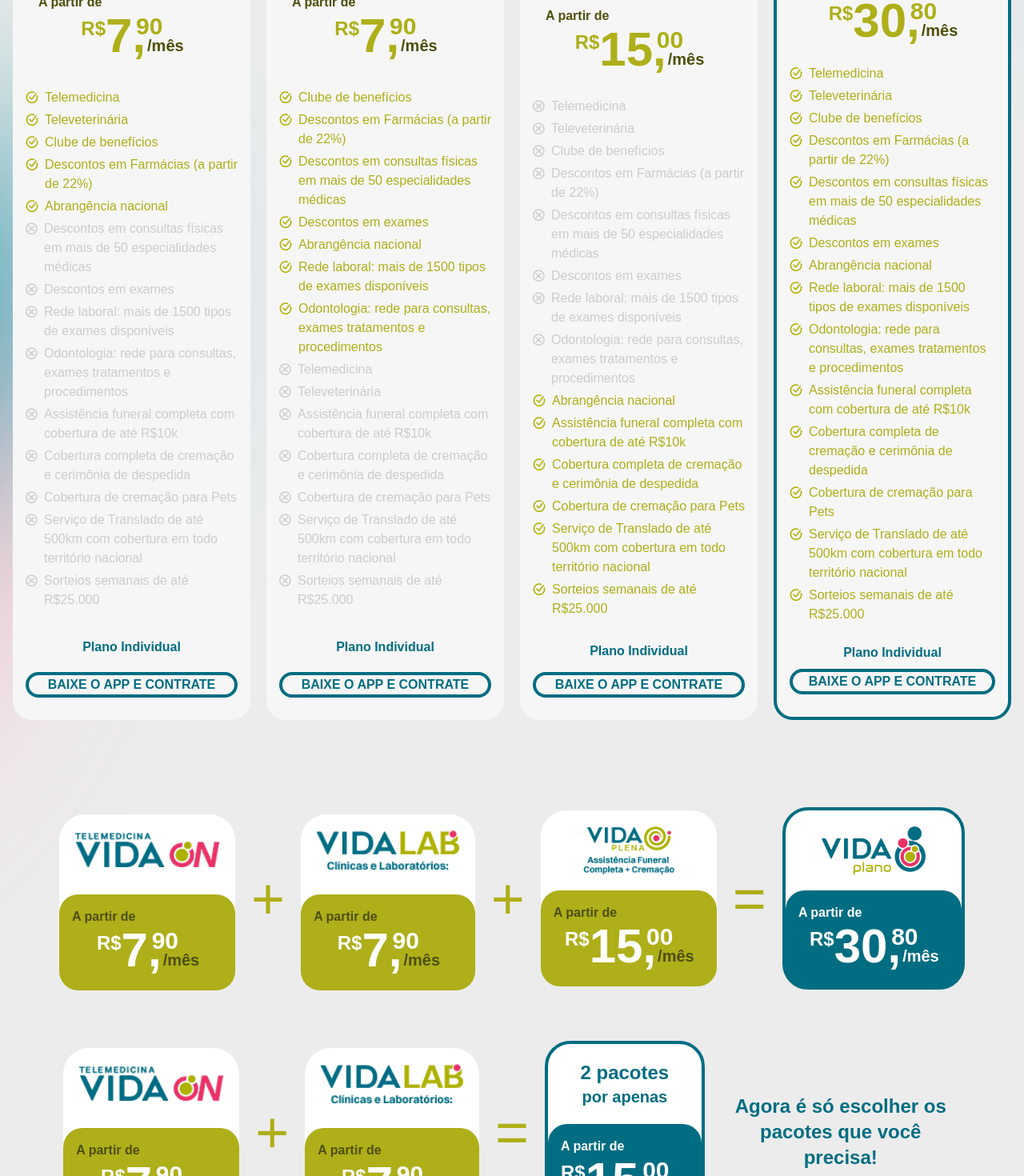
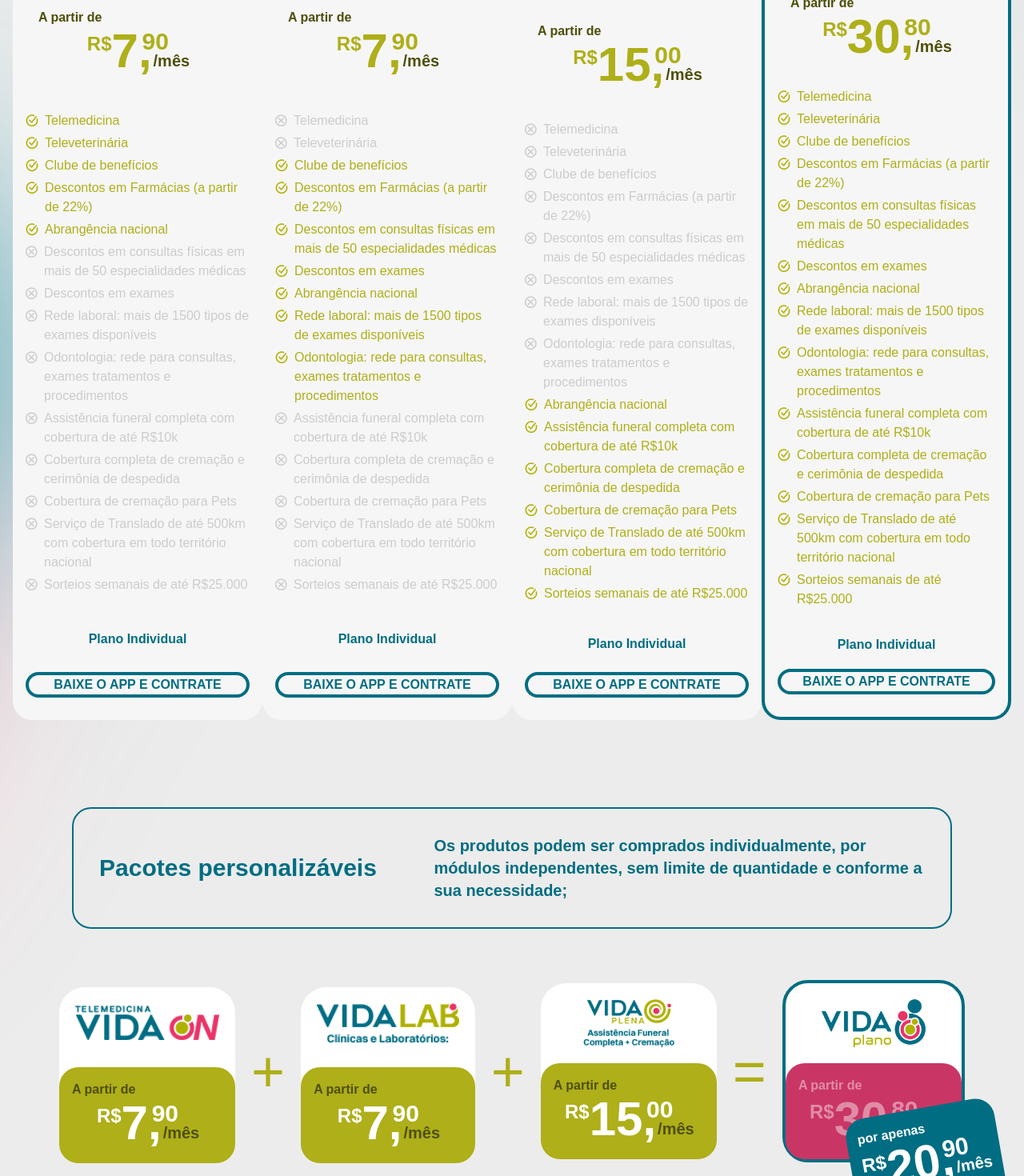
Before and after one commit to disabela-maria20/next-vida-plano-app, a Next.js app: page /planos in a window 1280 px wide. Shown: the part 640-2110 px from the top of the page at 80% size. Built offline with nearby package versions, Linux system fonts and the light colour scheme; a web font is replaced by a local one.

Commit message:
feat: ajuste

```diff
--- a/texts/index.json
+++ b/texts/index.json
@@ -204,7 +204,8 @@
         "centavos": "90",
         "mes": "/mês",
         "saibaMais": "Saiba mais",
-        "link": ""
+        "link": "",
+        "imgLogo": "./img/logo-vida-on.png"
       },
       {
         "id": 2,
@@ -212,11 +213,12 @@
         "tipo": "Individual",
         "faixaetaria": "Pessoas 60+",
         "apartir": "A partir de",
-        "valor": "9",
+        "valor": "30",
         "centavos": "90",
         "mes": "/mês",
         "saibaMais": "Saiba mais",
-        "link": ""
+        "link": "",
+        "imgLogo": "./img/logo-horizontal.png"
       }
     ],
     "subtitulo": "Descontos de até 30% para contratos longos.",
@@ -516,6 +518,8 @@
           "centavos": "90",
           "mes": "/mês",
           "beneficios": [
+            { "texto": "Telemedicina", "incluso": false },
+            { "texto": "Televeterinária", "incluso": false },
             { "texto": "Clube de benefícios", "incluso": true },
             {
               "texto": "Descontos em Farmácias (a partir de 22%)",
@@ -535,8 +539,7 @@
               "texto": "Odontologia: rede para consultas, exames tratamentos e procedimentos",
               "incluso": true
             },
-            { "texto": "Telemedicina", "incluso": false },
-            { "texto": "Televeterinária", "incluso": false },
+
             {
               "texto": "Assistência funeral completa com cobertura de até R$10k",
               "incluso": false
@@ -793,6 +796,16 @@
       "valor": "30",
       "centavos": "80",
       "mes": "/mês"
+    },
+    {
+      "id": 5,
+      "img": "./img/logo-horizontal.png",
+      "nome": "VIDA",
+      "tipo": "A0ssistência Funeral Completa + Cremação",
+      "apartir": "por apenas",
+      "valor": "20",
+      "centavos": "90",
+      "mes": "/mês"
     }
   ],
   "planos_combinados": [
@@ -824,7 +837,7 @@
       "apenas": "por apenas",
       "apartir": "A partir de",
       "valor": "15",
-      "centavos": "00",
+      "centavos": "80",
       "mes": "/mês"
     }
   ],
--- a/views/home/index.tsx
+++ b/views/home/index.tsx
@@ -376,8 +376,8 @@
                 <div className="flex justify-between items-center p-5">
                   <div className="">
                     <img
-                      src="./img/logo-vida-on.png"
-                      alt=""
+                      src={data.imgLogo}
+                      alt="Logo plano"
                       className="max-w-[100px] lg:max-w-[200px] "
                     />
                     <p className="mt-4 text-blue-green italic border-2 border-blue-green inline-block py-1 px-6 rounded-3xl font-semibold">
@@ -545,7 +545,6 @@
           </div>
         </div>
       </section> */}
-
       {/* Comentario - comentarios */}
       <section className="bg-blue-green pb-20 md:pb-16">
         <div className="container m-auto px-4">
--- a/views/planos/index.tsx
+++ b/views/planos/index.tsx
@@ -65,7 +65,6 @@
           <h1 className="text-blue-green text-3xl font-bold lg:text-4xl 2xl:text-5xl max-w-[650px] m-auto text-center mb-8">
             {text.Contrateseuparceiro.titulo}
           </h1>
-
           <div className="flex justify-center mb-8">
             <div className="flex flex-col md:flex-row rounded-3xl bg-[#ebebeb] m-auto max-w-max overflow-hidden shadow-sm">
               {plans.map((plan, index) => (
@@ -83,7 +82,6 @@
               ))}
             </div>
           </div>
-
           <div
             ref={planos}
             className="keen-slider my-16 md:my-16 items-center md:min-h-[1200.740px]"
@@ -174,7 +172,21 @@
               </div>
             ))}
           </div>
-
+          {/* Promo */}
+          <div className="border-2 border-blue-green rounded-3xl p-6 md:p-8 m-auto max-w-[1100px]">
+            <div className="grid gap-3.5 md:grid-cols-5 items-center">
+              <div className="md:col-span-2">
+                <h2 className="text-blue-green font-bold text-2xl md:text-3xl ">
+                  {text.pacotes_personalizaveis.titulo}
+                </h2>
+              </div>
+              <div className="md:col-span-3">
+                <p className="text-blue-green font-bold text-xl ">
+                  {text.pacotes_personalizaveis.descricao}
+                </p>
+              </div>
+            </div>
+          </div>
           {/* planos  */}
           <div className="flex flex-col sm:flex-row sm:flex-wrap justify-center items-center gap-5 mt-16">
             <div className="bg-white  rounded-4xl">
@@ -267,6 +279,7 @@
               </div>
             </div>
             <span className="text-7xl text-cold-green">=</span>
+            <div className="relative">
               <div className="bg-white  rounded-4xl border-4 border-blue-green">
                 <img
                   src={text.planos_individuais[3].img}
@@ -274,30 +287,57 @@
                   alt=""
                 />
                 <div
-                className="font-bold w-full rounded-3xl bg-blue-green md:p-4 h-[120] relative "
+                  className="font-bold w-full rounded-3xl bg-pink md:p-4 h-[120] relative "
+                  style={{ margin: '0 auto' }}
+                >
+                  <p className="text-[#ffffff6e] pt-3 pl-3 sm:pt-0 sm:pl-0">
+                    {text.planos_individuais[3].apartir}
+                  </p>
+                  <div className="flex justify-center w-full h-full">
+                    <span className="text-2xl text-[#ffffff6e] relative top-[5px]">
+                      R$
+                    </span>
+                    <span className="text-6xl block text-[#ffffff6e]">
+                      {text.planos_individuais[3].valor},
+                    </span>
+                    <span className="text-[#ffffff6e] text-3xl relative -left-3">
+                      {text.planos_individuais[3].centavos}
+                      <p className="text-[#ffffff6e] text-xl relative bottom-2 left-3.5">
+                        {text.planos_individuais[3].mes}
+                      </p>
+                    </span>
+                  </div>
+                </div>
+              </div>
+              <div className="absolute bottom-[-30%] right-[-20%] -rotate-[10deg]">
+                <div
+                  className="font-bold w-full rounded-3xl relative bg-blue-green p-3.5"
                   style={{ margin: '0 auto' }}
                 >
                   <p className="text-white pt-3 pl-3 sm:pt-0 sm:pl-0">
-                  {text.planos_individuais[3].apartir}
+                    {text.planos_individuais[4].apartir}
                   </p>
                   <div className="flex justify-center w-full h-full">
                     <span className="text-2xl text-white relative top-[5px]">
                       R$
                     </span>
                     <span className="text-6xl block text-white">
-                    {text.planos_individuais[3].valor},
+                      {text.planos_individuais[4].valor},
                     </span>
-                  <span className="text-white text-3xl relative -left-3">
-                    {text.planos_individuais[3].centavos}
+                    <span className="text-white relative text-3xl -left-3">
+                      {text.planos_individuais[4].centavos}
                       <p className="text-white text-xl relative bottom-2 left-3.5">
-                      {text.planos_individuais[3].mes}
+                        {text.planos_individuais[4].mes}
                       </p>
                     </span>
+                  </div>
+                  <p className="text-sm block text-white text-center">
+                    VALOR PROMOCIONAL
+                  </p>
                 </div>
               </div>
             </div>
           </div>
-
           <div className="flex flex-col sm:flex-row sm:flex-wrap justify-center items-center gap-5 mt-16">
             <div className="bg-white  rounded-4xl">
               <img
@@ -399,6 +439,7 @@
           </div>
         </div>
       </section>
+
       <section className="my-9 md:my-16 lg:my-24">
         <div className="container m-auto px-4">
           <h2 className="text-blue-green text-3xl font-bold lg:text-4xl 2xl:text-5xl max-w-[650px] m-auto text-center mb-8">
```
Lines whose indentation alone changed are shown as unchanged.
